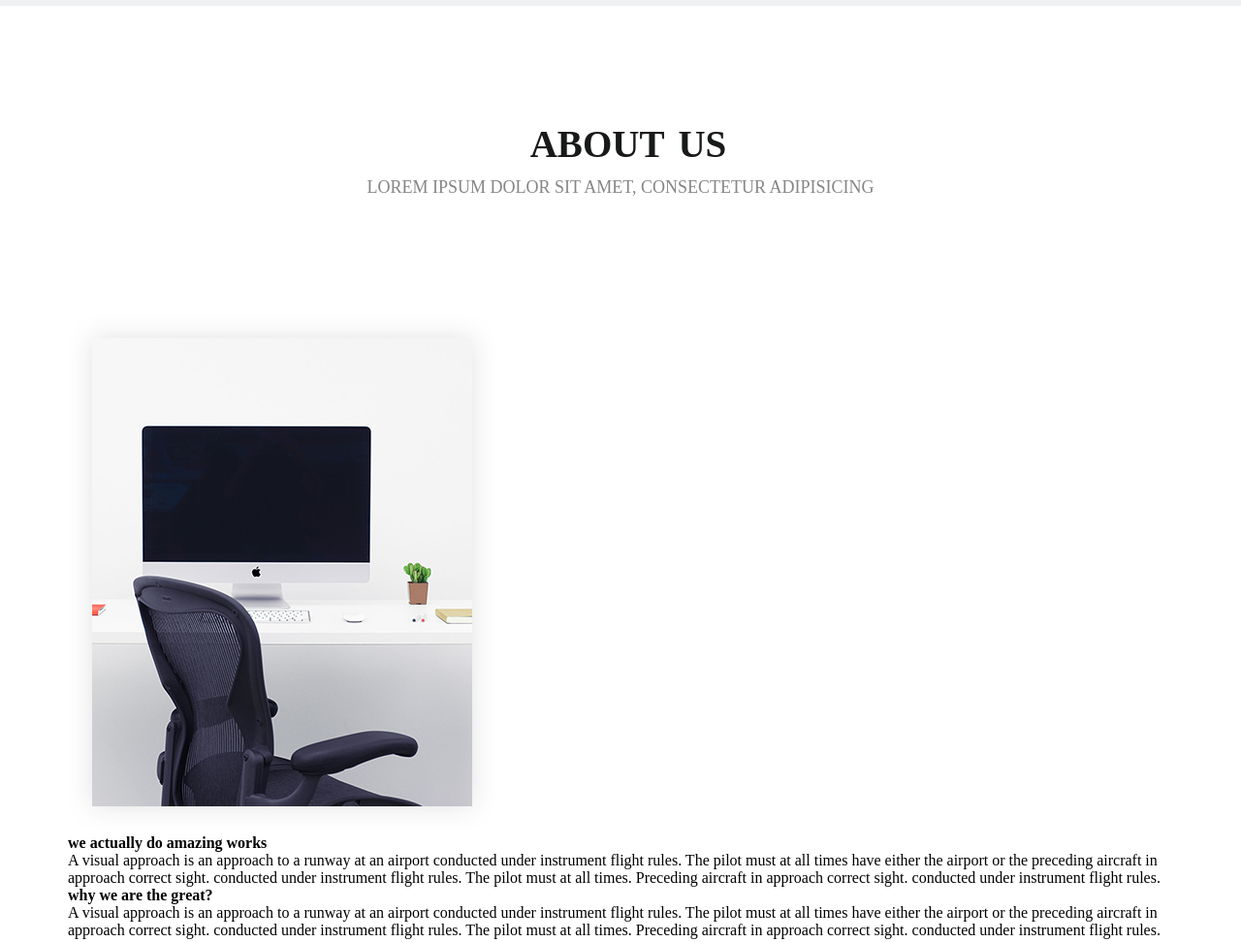
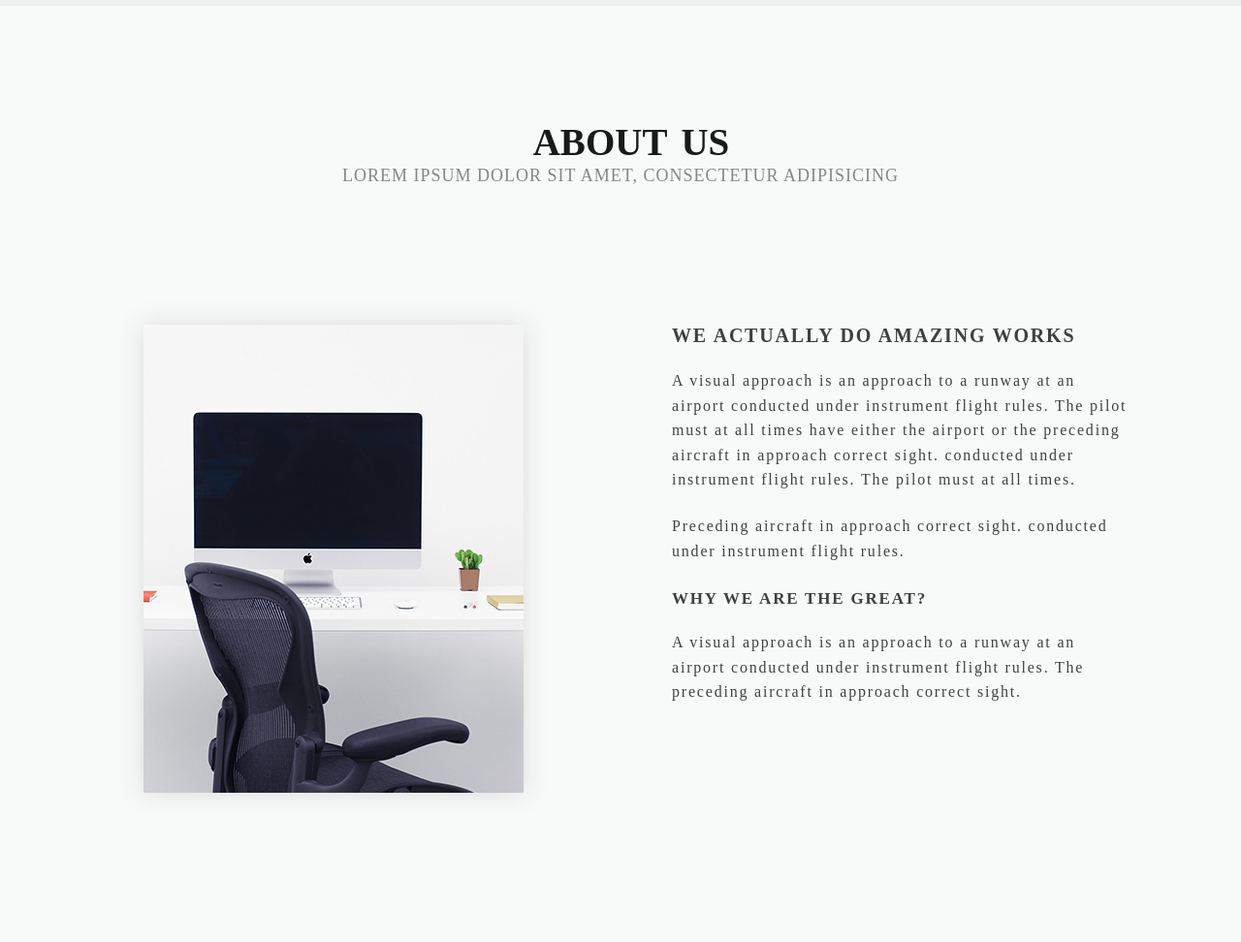
Before and after one commit to iliapetrowski/shopno-landing-page, a website: page app/index.html in a window 1280 px wide. Shown: the part 800-1772 px from the top of the page at 97% size. Drawn offline with Linux system fonts and the light colour scheme.

Commit message:
complete about block

```diff
--- a/app/index.html
+++ b/app/index.html
@@ -38,11 +38,11 @@
                     <p class="about__lead">A visual approach is an approach to a runway at an airport
                         conducted under instrument flight rules. The pilot must at all times have either the airport or the preceding aircraft in approach correct sight. conducted under instrument flight rules. The pilot must at all times.
 
-                        Preceding aircraft in approach correct sight. conducted under instrument flight rules.</p>
+                       <div class="about__lead about__last"> Preceding aircraft in approach correct sight. conducted under instrument flight rules.</div></p>
                     <h4 class="about__title about__title-sm">why we are the great?</h4>
                     <p  class="about__lead">A visual approach is an approach to a runway at an airport
-                        conducted under instrument flight rules. The pilot must at all times have either the airport or the preceding aircraft in approach correct sight. conducted under instrument flight rules. The pilot must at all times.
-                        Preceding aircraft in approach correct sight. conducted under instrument flight rules.</p>
+                        conducted under instrument flight rules.
+                        The preceding aircraft in approach correct sight.</p>
 
 
                 </div>
--- a/src/scss/_about.scss
+++ b/src/scss/_about.scss
@@ -1,19 +1,46 @@
 .about {
+  background-color: #f8fafa;
+  height: 985px;
 }
-.container {
-}
+
 .about__inner {
 }
 
 .about__description {
+  display: grid;
+  grid-template-columns: 393px 1fr;
+  grid-template-rows: 1fr;
+  grid-column-gap: 152px;
+  grid-row-gap: 0px;
+  padding-left: 53px;
+
 }
 .about__img {
 }
 .about__text {
+  max-width: 495px;
+  padding: 25px 0 0 25px;
+  letter-spacing: 1.8px;
 }
 .about__title {
+  font-size: 20px;
+  font-family: Merriweather;
+  font-weight: 700;
+  padding-bottom: 22px;
+  text-transform: uppercase;
+  color: #3e3f3f;
+
 }
 .about__lead {
+  font-size: 16px;
+  font-family: Raleway;
+  color: #404141;
+  line-height: 1.6;
+}
+.about__last{
+  padding-top: 22px;
+  padding-bottom: 27px;
 }
 .about__title-sm {
+  font-size: 17px;
 }
--- a/src/scss/_base.scss
+++ b/src/scss/_base.scss
@@ -18,7 +18,7 @@ a {
 
 .block-title {
   text-align: center;
-  margin: 120px 154px;
+  padding: 118px 154px;
 
 }
 
@@ -26,12 +26,12 @@ a {
 .title {
   color: #181919;
   font-size: 39px;
-  font-weight: 800;
+  font-weight: 700;
   font-family: Montserrat;
-  padding-bottom: 12px;
+  padding-bottom: 2px;
   text-transform: uppercase;
   position: relative;
-  right: -8px;
+  right: -11px;
   word-spacing: 5px;
 }
 
@@ -41,5 +41,6 @@ a {
   font-family: Merriweather;
   font-weight: 400;
   text-transform: uppercase;
+  letter-spacing: 1px;
 
 }
--- a/src/scss/_fonts.scss
+++ b/src/scss/_fonts.scss
@@ -1,4 +1,4 @@
+@include font-face("Merriweather-Bold", "Merriweather-Bold", 400);
+@include font-face("Montserrat-Bold", "Montserrat-Bold", 400);
 @include font-face("Roboto-Light", "Roboto-Light", 400);
-@include font-face("Montserrat-Bold", "Montserrat-Bold", 400);
-@include font-face("Merriweather-Bold", "Merriweather-Bold", 400);
 @include font-face("Montserrat-Regular", "Montserrat-Regular", 400);
--- a/src/scss/_header.scss
+++ b/src/scss/_header.scss
@@ -68,9 +68,11 @@ header {
   border: 2px solid #777879;
   letter-spacing: 2.5px;
   word-spacing: 3px;
+  transition: background-color .2s linear, color .2s linear;
   &:hover{
     background-color: #3c3c3d;
     color: #fff;
+
   }
 
 }
```
Also changed, not shown: src/index.html (+3 -3 lines), app/css/main.min.css, 1 other file.
